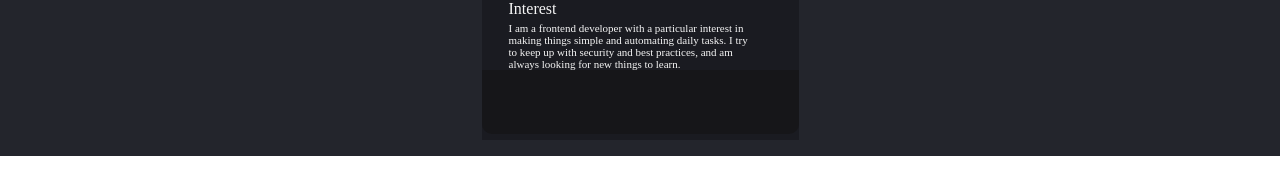
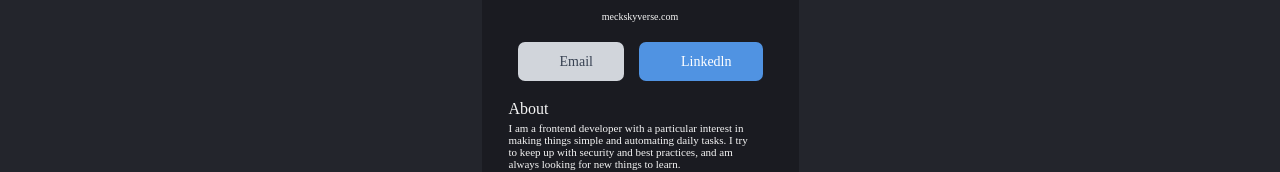
Before and after one commit to mecskyverse/Scrimba, a React (Vite) app in the folder vite-project/: page / in a window 1280 px wide. Shown: the part 644-816 px from the top of the page. Built offline with nearby package versions, Linux system fonts and the light colour scheme.

Commit message:
Footer css added

```diff
--- a/vite-project/src/index.css
+++ b/vite-project/src/index.css
@@ -8,7 +8,7 @@
 .container {
   display: flex;
   width: 100vw;
-  height: 100vh;
+  height: 150vh;
   background-color: #23252C;
   flex-direction: column;
   justify-content: center;
@@ -101,4 +101,14 @@
   height: 64px;
   background-color: #161619;
   border-radius: 0px 0px 10px 10px;
+  padding-top: 20px;
+  margin-top: 20px;
+  display: flex;
+  flex-direction: row;
+  justify-content: space-around;
 }
+
+.icon {
+  width: 25px;
+  height: 25px;
+}
```
